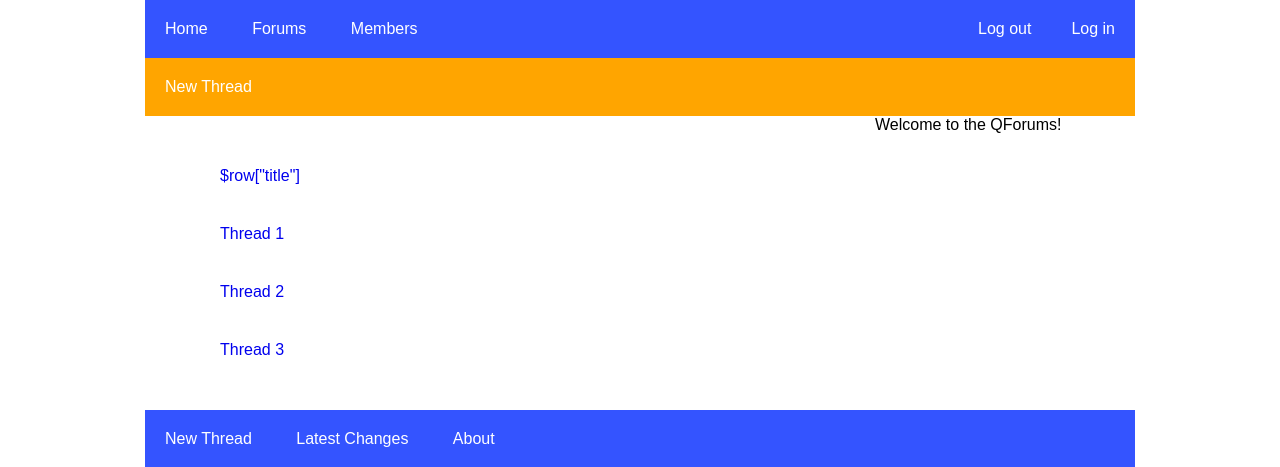
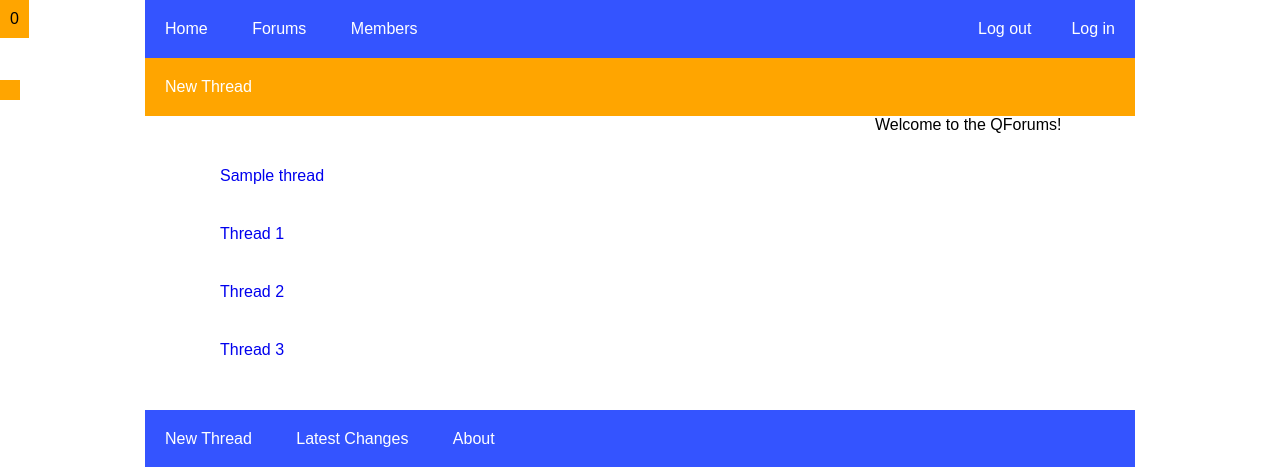
Before and after one commit to colelawrence/QuickForum, a PHP site: page / in a window 1280 px wide. Shown: the top 467 px of the page. Run offline with PHP 8.4, Linux system fonts and the light colour scheme; tables that the repository leaves empty or names only in its code hold one stand-in row (values such as "Sample post"); data that the repository does not hold is empty; a stand-in replaces the project's code that opens the database connection.

Commit message:
Added the ability to post and retrieve the threads through SQL

```diff
--- a/index.php
+++ b/index.php
@@ -20,8 +20,7 @@ if( isset( $_POST["a"] )) {
       $title = $_POST["title"];
       $content = $_POST["content"];
       $date = date("Y-m-d H:i:s");
-      mysql_query("INSERT INTO qf_topics (author_id, title, content, creation)
-        VALUES ('$author_id', '$title', '$content', '&date')");
+      mysql_query("INSERT INTO qf_threads (author_id, title, content, creation) VALUES ('$author_id','$title','$content',NOW())");
       break;
     case 3:
       // Sign in
@@ -29,6 +28,8 @@ if( isset( $_POST["a"] )) {
     default:
       //code to be executed if n is different from both label1 and label2;
   }
+  header('Location: index.php');
+
 }
 
 ?>
@@ -55,9 +56,8 @@ if( isset( $_POST["a"] )) {
         </style>
     </head>
     <body>
-    <?php if( isset( $_POST["a"] )) { ?>
-        <span class="info"> <?php echo $_POST["a"]; ?></span>
-    <?php } ?>
+    <span class="info"><?php echo $a; ?></span>
+    <span class="info" style="top:80px"><?php echo $date; ?></span>
         <?php include 'php/header.php'; ?>
         <?php include 'php/threads.php'; ?>
         <?php include 'php/footer.php'; ?>
--- a/php/threads.php
+++ b/php/threads.php
@@ -1,6 +1,6 @@
 <?php
 
-$tsql = "SELECT title, author_id FROM qf_threads ORDER BY creation DESC LIMIT 10";
+$tsql = "SELECT title, author_id, id FROM qf_threads ORDER BY creation DESC LIMIT 10";
 $threads_array = mysql_query($tsql);
 
 ?>
@@ -29,15 +29,13 @@ $threads_array = mysql_query($tsql);
 <div class="container">
 	<div class="left-col">
 		<ul>
-			<?php if($a == 2) { //POST THREAD ?>
-				<li class="thread"><a href="#" class="thread-link"><?php echo $_POST["title"];?></a></li>
-			<?php }
+			<?php
 			if ( $threads_array ) {
 			  while($row = mysql_fetch_array($threads_array)) { ?>
 			    <li class="thread">
-			    	<a href='<?php
-			    		echo "?thread=".$row["id"]."&t=".urlencode( $row["title"] );
-			    		?>' class="thread-link">$row["title"]
+			    	<a href="<?php
+			    		echo "/".urlencode( $row['title'] ).".".$row['id'];
+			    		?>" class="thread-link"> <?php echo $row['title']; ?>
 					</a>
 				</li>
 			<?php }
```
